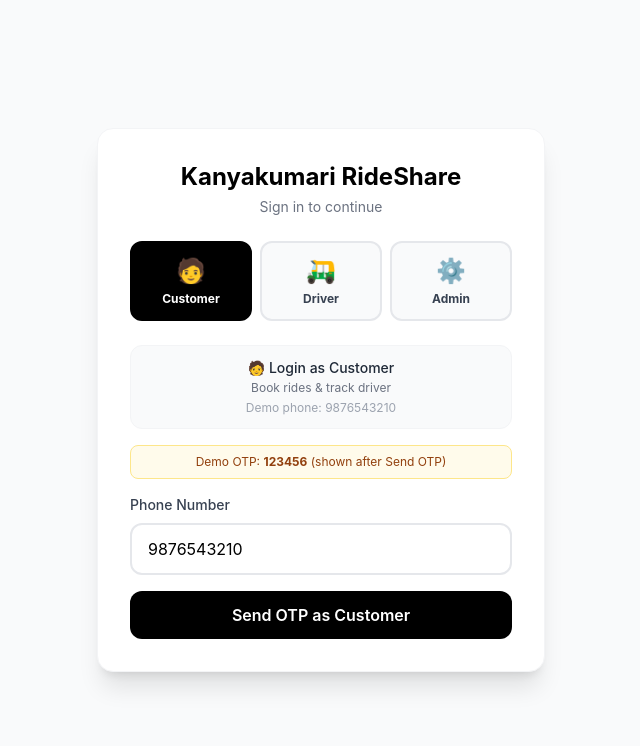
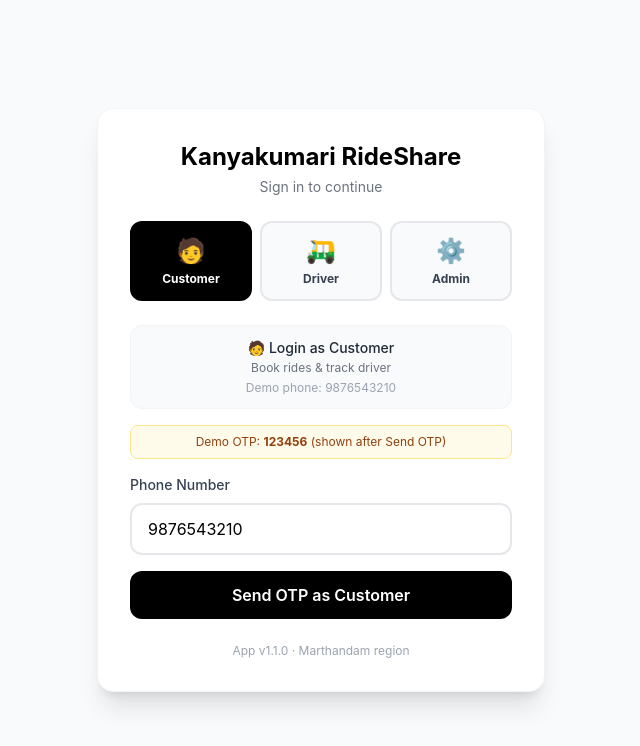
Before and after one commit to kepsivijin/Rider-app-Frontend, a React (Vite) app: page /login in a window 1280 px wide. Shown: the top 746 px of the page, without its empty margins (319-959 px from the left). Built offline with nearby package versions, Linux system fonts and the light colour scheme; no server answers.

Commit message:
Bump app version to 1.1.0 for deploy verification
Show version on login page so production deploys can be confirmed visually.

```diff
--- a/package.json
+++ b/package.json
@@ -1,7 +1,7 @@
 {
   "name": "kanyakumari-rideshare-web",
   "private": true,
-  "version": "1.0.0",
+  "version": "1.1.0",
   "type": "module",
   "scripts": {
     "dev": "vite",
--- a/src/pages/Login.tsx
+++ b/src/pages/Login.tsx
@@ -254,6 +254,7 @@ const Login: React.FC = () => {
             </button>
           </form>
         )}
+        <p className="text-center text-gray-400 text-xs mt-6">App v1.1.0 · Marthandam region</p>
       </div>
     </div>
   );
```
